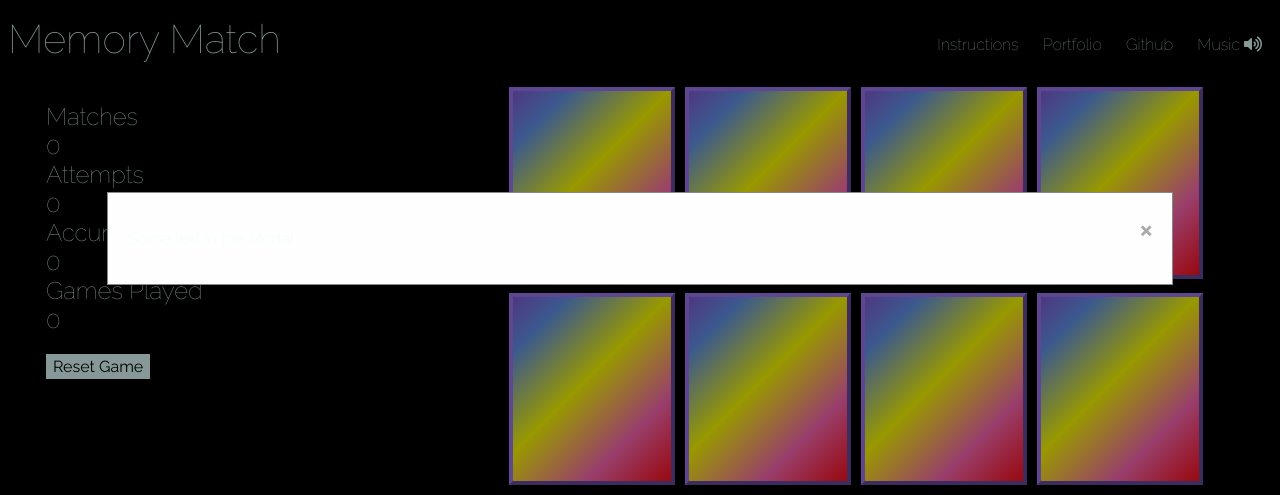
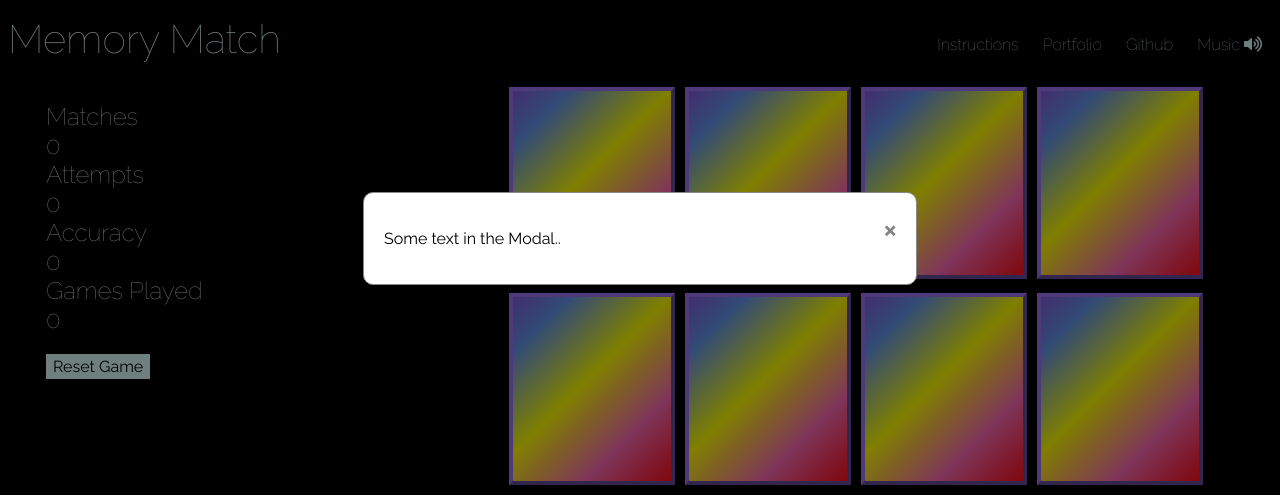
Before and after one commit to csinocruz/crystal-memory-match, a plain HTML site: page index.html in a window 1280 px wide. Both pictures are taken after a click on the item "Instructions". Shown: the top 495 px of the page. Drawn offline with nearby package versions, Linux system fonts and the light colour scheme.

Commit message:
changed some css styling for the modal

```diff
--- a/script.js
+++ b/script.js
@@ -209,7 +209,7 @@ function resetGame() {
     initializeApp();
 };
 
-// ***** functions for modal *****
+// ***** start of functions for modal *****
 
 function clickInstructions() {
     modal.css('display', 'block');
--- a/style.css
+++ b/style.css
@@ -8,9 +8,7 @@ body {
 
 /* ***** NAVIGATION BAR ***** */
 
-.wrap {
-    margin-top: 15px;
-}
+.wrap { margin-top: 15px; }
 
 .nav-bar {
     direction: ltr;
@@ -18,9 +16,7 @@ body {
     margin-top: 20px;
 }
 
-.title {
-    font-size: 5vmin;
-}
+.title { font-size: 5vmin; }
 
 ul {
     list-style-type: none;
@@ -37,39 +33,38 @@ a {
     color: #e0fffd;
     text-decoration: none;
 }
-
-a:hover {
-    text-decoration: underline;
-}
+a:hover { text-decoration: underline; }
+#instructionsLink:hover { text-decoration: underline; }
 
 /* ***** END OF NAVIGATION BAR ***** */
 
-/* The Modal (background) */
+/* ***** modal css start ***** */
 .modal {
-    display: none; /* Hidden by default */
-    position: fixed; /* Stay in place */
-    z-index: 2; /* Sit on top */
+    display: none;
+    position: fixed;
+    z-index: 2;
     left: 0;
     top: 0;
-    width: 100%; /* Full width */
-    height: 100%; /* Full height */
-    overflow: auto; /* Enable scroll if needed */
-    background-color: rgb(0,0,0); /* Fallback color */
-    background-color: rgba(0,0,0,0.4); /* Black w/ opacity */
+    width: 100%;
+    height: 100%;
+    overflow: auto;
+    background-color: rgb(0,0,0);
+    background-color: rgba(0,0,0,0.5);
 }
 
-/* Modal Content/Box */
 .modal-content {
+    border-radius: 10px;
     background-color: #fefefe;
+    font-weight: 400;
+    color: black;
     margin: 15% auto; /* 15% from the top and centered */
     padding: 20px;
     border: 1px solid #888;
-    width: 80%; /* Could be more or less, depending on screen size */
+    width: 40%;
 }
 
-/* The Close Button */
 .close {
-    color: #aaa;
+    color: #858585;
     float: right;
     font-size: 28px;
     font-weight: bold;
@@ -81,6 +76,7 @@ a:hover {
     text-decoration: none;
     cursor: pointer;
 }
+/* ***** modal css end ***** */
 
 
 #music {
```
